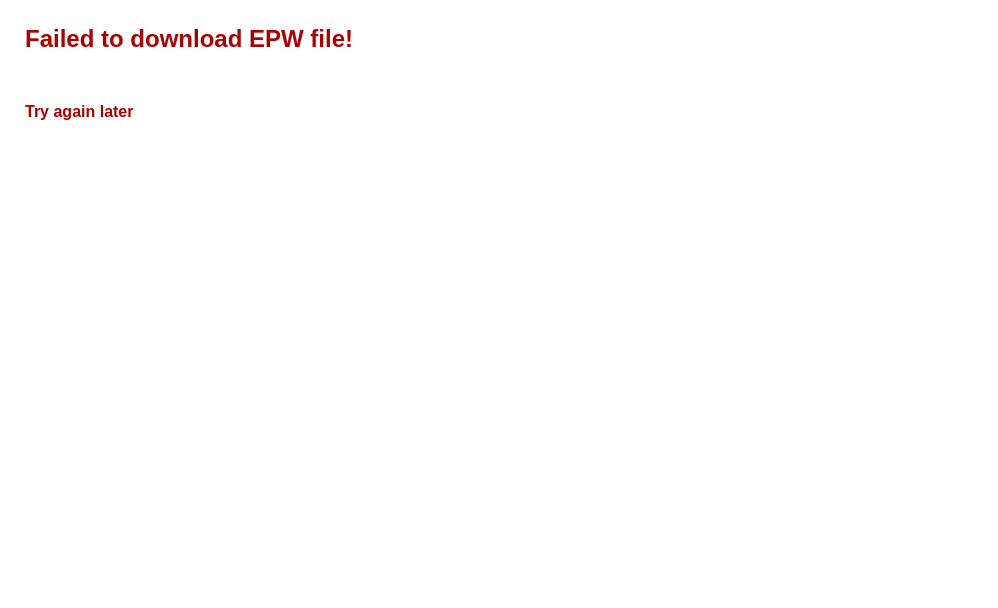
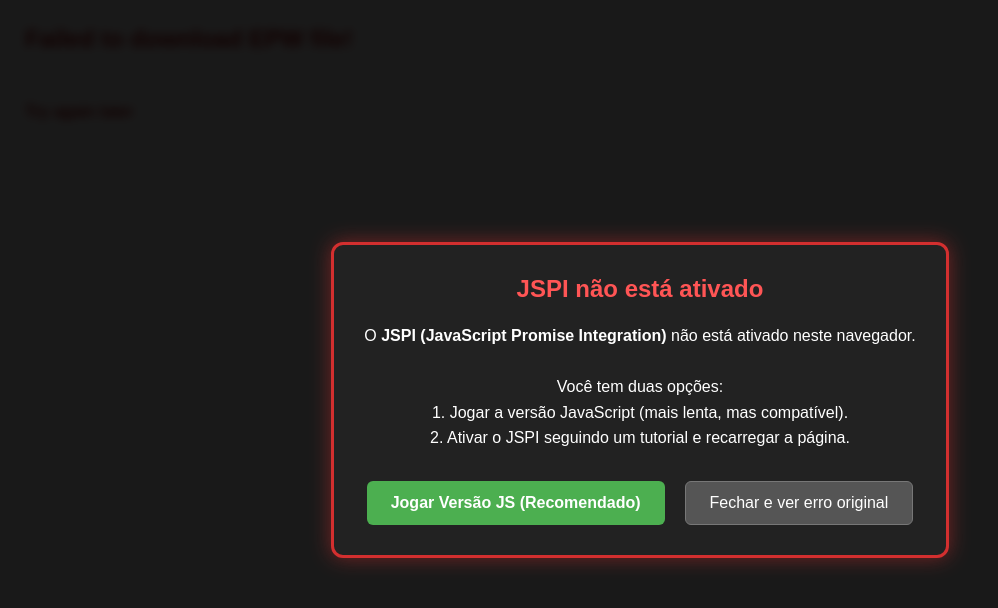
Before and after one commit to tropicaliacraft/Eaglercraft-1.8.8-WASM, a plain HTML site: page index.html in a window 1280 px wide. Shown: the whole page, without its empty margins (0-998 px from the left). Drawn offline with Linux system fonts and the light colour scheme; no server answers.

Commit message:
error alert on jspi

```diff
--- a/index.html
+++ b/index.html
@@ -69,63 +69,77 @@
 					overlay.style.left = "0";
 					overlay.style.width = "100%";
 					overlay.style.height = "100%";
-					overlay.style.backgroundColor = "rgba(0,0,0,0.8)";
-					overlay.style.zIndex = "200000";
+					overlay.style.backgroundColor = "rgba(0,0,0,0.9)";
+					overlay.style.zIndex = "999999999";
 					overlay.style.display = "flex";
 					overlay.style.alignItems = "center";
 					overlay.style.justifyContent = "center";
 					overlay.style.fontFamily = "sans-serif";
+					overlay.style.backdropFilter = "blur(5px)";
 
 					var box = document.createElement("div");
 					box.style.backgroundColor = "#222";
 					box.style.color = "white";
 					box.style.padding = "30px";
-					box.style.borderRadius = "10px";
-					box.style.maxWidth = "500px";
+					box.style.borderRadius = "12px";
+					box.style.maxWidth = "600px";
 					box.style.textAlign = "center";
-					box.style.border = "2px solid #d32f2f";
+					box.style.border = "3px solid #d32f2f";
+					box.style.boxShadow = "0 0 20px rgba(211, 47, 47, 0.5)";
 
 					var title = document.createElement("h2");
 					title.innerText = "JSPI não está ativado";
 					title.style.marginTop = "0";
 					title.style.color = "#ff5555";
+					title.style.fontSize = "24px";
 					box.appendChild(title);
 
 					var msg = document.createElement("p");
-					msg.innerText = "O JSPI não está ativado. Você pode tentar a versão JS agora, ou fazer o tutorial para ativar o JSPI no navegador e fechar esta janela para seguir o erro do Eagtek.";
-					msg.style.lineHeight = "1.5";
-					msg.style.marginBottom = "25px";
+					msg.innerHTML = "O <strong>JSPI (JavaScript Promise Integration)</strong> não está ativado neste navegador.<br><br>" +
+						"Você tem duas opções:<br>" +
+						"1. Jogar a versão JavaScript (mais lenta, mas compatível).<br>" +
+						"2. Ativar o JSPI seguindo um tutorial e recarregar a página.";
+					msg.style.lineHeight = "1.6";
+					msg.style.marginBottom = "30px";
+					msg.style.fontSize = "16px";
 					box.appendChild(msg);
 
 					var btnContainer = document.createElement("div");
 					btnContainer.style.display = "flex";
 					btnContainer.style.justifyContent = "center";
-					btnContainer.style.gap = "15px";
+					btnContainer.style.gap = "20px";
 					btnContainer.style.flexWrap = "wrap";
 
 					var jsBtn = document.createElement("button");
-					jsBtn.innerText = "Jogar Versão JS";
-					jsBtn.style.padding = "10px 20px";
+					jsBtn.innerText = "Jogar Versão JS (Recomendado)";
+					jsBtn.style.padding = "12px 24px";
 					jsBtn.style.fontSize = "16px";
+					jsBtn.style.fontWeight = "bold";
 					jsBtn.style.cursor = "pointer";
 					jsBtn.style.backgroundColor = "#4CAF50";
 					jsBtn.style.color = "white";
 					jsBtn.style.border = "none";
-					jsBtn.style.borderRadius = "5px";
+					jsBtn.style.borderRadius = "6px";
+					jsBtn.style.transition = "background-color 0.2s";
+					jsBtn.onmouseover = function() { jsBtn.style.backgroundColor = "#45a049"; };
+					jsBtn.onmouseout = function() { jsBtn.style.backgroundColor = "#4CAF50"; };
 					jsBtn.onclick = function() {
 						window.location.href = "https://ecraft.tropicaliacraft.online";
 					};
 					btnContainer.appendChild(jsBtn);
 
 					var closeBtn = document.createElement("button");
-					closeBtn.innerText = "Fechar";
-					closeBtn.style.padding = "10px 20px";
+					closeBtn.innerText = "Fechar e ver erro original";
+					closeBtn.style.padding = "12px 24px";
 					closeBtn.style.fontSize = "16px";
 					closeBtn.style.cursor = "pointer";
 					closeBtn.style.backgroundColor = "#555";
 					closeBtn.style.color = "white";
-					closeBtn.style.border = "none";
-					closeBtn.style.borderRadius = "5px";
+					closeBtn.style.border = "1px solid #777";
+					closeBtn.style.borderRadius = "6px";
+					closeBtn.style.transition = "background-color 0.2s";
+					closeBtn.onmouseover = function() { closeBtn.style.backgroundColor = "#666"; };
+					closeBtn.onmouseout = function() { closeBtn.style.backgroundColor = "#555"; };
 					closeBtn.onclick = function() {
 						document.body.removeChild(overlay);
 					};
@@ -230,6 +244,8 @@
 	</script>
 </head>
 
-<body style="margin:0px;width:100%;height:100%;overflow:hidden;background-color:black;" id="game_frame"></body>
+<body style="margin:0px;width:100%;height:100%;overflow:hidden;background-color:black;">
+	<div id="game_frame" style="width:100%;height:100%;"></div>
+</body>
 
 </html>
```
